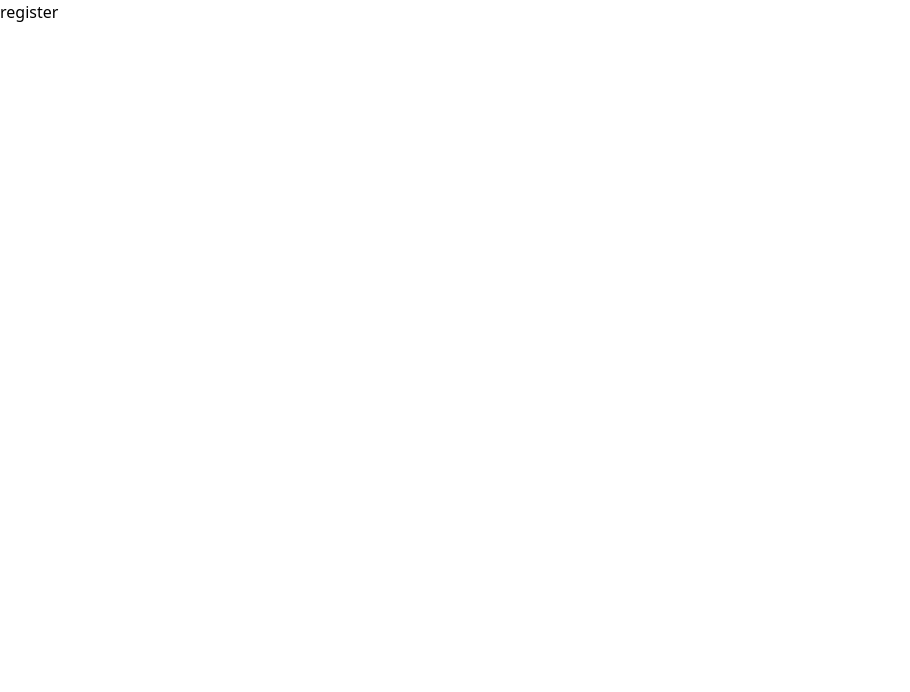
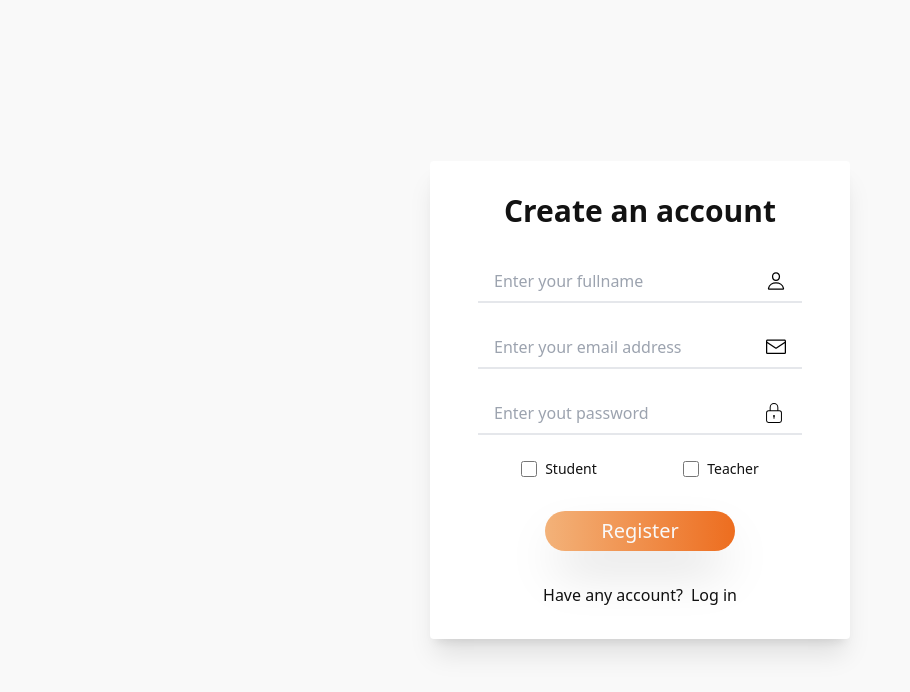
Before and after one commit to viko4kka/StudentLogBook, a React (Vite) app: page /register in a window 1280 px wide. Shown: the top 692 px of the page, without its empty margins (0-910 px from the left). Built offline with nearby package versions, Linux system fonts and the light colour scheme.

Commit message:
add login page design & register page

```diff
--- a/package.json
+++ b/package.json
@@ -12,7 +12,8 @@
   "dependencies": {
     "react": "^18.2.0",
     "react-dom": "^18.2.0",
-    "react-hook-form": "^7.54.1",
+    "react-hook-form": "^7.54.2",
+    "react-icons": "^5.4.0",
     "react-router-dom": "^6.28.0"
   },
   "devDependencies": {
--- a/src/App.jsx
+++ b/src/App.jsx
@@ -11,6 +11,7 @@ function App() {
 	return (
 		<BrowserRouter>
 			<Routes>
+				{/* <Route index element={<Login />} /> */}
 				<Route path="login" element={<Login />} />
 				<Route path="register" element={<Register />} />
 				<Route path="dashboard" element={<Dashboard />} />
--- a/src/features/authentication/LoginForm.jsx
+++ b/src/features/authentication/LoginForm.jsx
@@ -1,17 +1,63 @@
+import { Link } from "react-router-dom";
+
+import { GoMail } from "react-icons/go";
+import { CiLock } from "react-icons/ci";
+
 function LoginForm() {
 	return (
-		<div>
-			<h4>Log in</h4>
-			<form>
-				<div>
-					<label>Email address</label>
-					<input type="email" />
+		<div className="bg-white shadow-xl w-full max-w-[420px] flex flex-col justify-center items-center rounded  py-8 px-12">
+			<h4 className="text-secondBlack text-3xl font-semibold mb-4">Log in</h4>
+			<form className=" flex flex-col items-center justify-between w-full gap-y-1">
+				<div className="my-2 w-full group">
+					<div className="flex items-center border-b-2 py-2 px-4 focus-within:border-mainColor transition duration-300">
+						<input
+							type="email"
+							placeholder="Enter your email address"
+							className="w-full focus:outline-none"
+						/>
+						<span className="flex-shrink-0 text-xl transition duration-300  group-focus-within:text-mainColor">
+							<GoMail className="icon" />
+						</span>
+					</div>
 				</div>
-				<div>
-					<label>Password</label>
-					<input type="password" />
+				<div className="my-2 w-full group">
+					<div className="flex flex-row flex-shrink items-center border-b-2  w-full py-2 px-4 focus-within:border-mainColor transition duration-300">
+						<input
+							type="password"
+							placeholder="Enter yout password"
+							className=" w-full focus:outline-none"
+						/>
+
+						<span className="flex-shrink-0 text-2xl transition duration-300  group-focus-within:text-mainColor">
+							<CiLock />
+						</span>
+					</div>
+				</div>
+				<div className="flex flex-row justify-between items-center w-full mt-4">
+					<div className="flex flex-row items-center space-x-2">
+						<input type="checkbox" className="w-4 h-4 accent-mainColor  " />
+						<label className="text-secondBlack text-sm">Remember me</label>
+					</div>
+					<Link
+						to="https://www.google.com"
+						className="text-secondBlack text-sm hover:underline transition duration-300 ">
+						Forgot password?
+					</Link>
+				</div>
+				<div className="flex flex-col justify-center items-center  mt-8 w-full ">
+					<button className="text-xl px-14 py-1.5 before:ease relative overflow-hidden bg-gradient-to-r rounded-full font-medium  from-hoverMainColor to-firstGradientMainColor text-secondWhite shadow-2xl transition-all before:absolute before:right-0 before:top-0 before:h-12 before:w-6 before:translate-x-12 before:rotate-6 before:bg-white before:opacity-10 before:duration-700 hover:before:-translate-x-40">
+						Login
+					</button>
 				</div>
 			</form>
+			<div className="flex flex-row items-center justify-between gap-x-2 mt-8">
+				<p className="text-secondBlack">Don&apos;t have an account?</p>
+				<div>
+					<button className="text-secondBlack font-medium hover:text-mainColor transition duration-300">
+						Register
+					</button>
+				</div>
+			</div>
 		</div>
 	);
 }
--- a/src/features/authentication/RegisterForm.jsx
+++ b/src/features/authentication/RegisterForm.jsx
@@ -0,0 +1,80 @@
+import { Link } from "react-router-dom";
+
+import { IoPersonOutline } from "react-icons/io5";
+
+import { GoMail } from "react-icons/go";
+import { CiLock } from "react-icons/ci";
+
+function RegisterForm() {
+	return (
+		<div className="bg-white shadow-xl w-full max-w-[420px] flex flex-col justify-center items-center rounded  py-8 px-12">
+			<h4 className="text-secondBlack text-3xl font-semibold mb-6">
+				Create an account
+			</h4>
+			<form className=" flex flex-col items-center justify-between w-full gap-y-2">
+				<div className="my-2 w-full group">
+					<div className="flex items-center border-b-2 py-2 px-4 focus-within:border-mainColor transition duration-300">
+						<input
+							type="text"
+							placeholder="Enter your fullname"
+							className="w-full focus:outline-none"
+						/>
+						<span className="flex-shrink-0 text-xl transition duration-300  group-focus-within:text-mainColor">
+							<IoPersonOutline />
+						</span>
+					</div>
+				</div>
+				<div className="my-2 w-full group">
+					<div className="flex items-center border-b-2 py-2 px-4 focus-within:border-mainColor transition duration-300">
+						<input
+							type="email"
+							placeholder="Enter your email address"
+							className="w-full focus:outline-none"
+						/>
+						<span className="flex-shrink-0 text-xl transition duration-300  group-focus-within:text-mainColor">
+							<GoMail className="icon" />
+						</span>
+					</div>
+				</div>
+				<div className="my-2 w-full group">
+					<div className="flex flex-row flex-shrink items-center border-b-2  w-full py-2 px-4 focus-within:border-mainColor transition duration-300">
+						<input
+							type="password"
+							placeholder="Enter yout password"
+							className=" w-full focus:outline-none"
+						/>
+
+						<span className="flex-shrink-0 text-2xl transition duration-300  group-focus-within:text-mainColor">
+							<CiLock />
+						</span>
+					</div>
+				</div>
+				<div className="flex flex-row justify-around items-center w-full mt-2">
+					<div className="flex flex-row items-center space-x-2">
+						<input type="checkbox" className="w-4 h-4 accent-mainColor  " />
+						<label className="text-secondBlack text-sm">Student</label>
+					</div>
+					<div className="flex flex-row items-center space-x-2">
+						<input type="checkbox" className="w-4 h-4 accent-mainColor  " />
+						<label className="text-secondBlack text-sm">Teacher</label>
+					</div>
+				</div>
+				<div className="flex flex-col justify-center items-center  mt-6 w-full ">
+					<button className="text-xl px-14 py-1.5 before:ease relative overflow-hidden bg-gradient-to-r rounded-full font-medium  from-hoverMainColor to-firstGradientMainColor text-secondWhite shadow-2xl transition-all before:absolute before:right-0 before:top-0 before:h-12 before:w-6 before:translate-x-12 before:rotate-6 before:bg-white before:opacity-10 before:duration-700 hover:before:-translate-x-40">
+						Register
+					</button>
+				</div>
+			</form>
+			<div className="flex flex-row items-center justify-between gap-x-2 mt-8">
+				<p className="text-secondBlack">Have any account? </p>
+				<div>
+					<button className="text-secondBlack font-medium hover:text-mainColor transition duration-300">
+						Log in
+					</button>
+				</div>
+			</div>
+		</div>
+	);
+}
+
+export default RegisterForm;
--- a/src/pages/Dashboard.jsx
+++ b/src/pages/Dashboard.jsx
@@ -0,0 +1,9 @@
+function Dashboard() {
+    return (
+        <div>
+            dashboard
+        </div>
+    )
+}
+
+export default Dashboard
--- a/src/pages/Login.jsx
+++ b/src/pages/Login.jsx
@@ -1,9 +1,11 @@
+import LoginForm from "../features/authentication/LoginForm";
+
 function Login() {
-    return (
-        <div>
-
-        </div>
-    )
+	return (
+		<div className="bg-secondWhite h-screen flex justify-center items-center">
+			<LoginForm />
+		</div>
+	);
 }
 
-export default Login
+export default Login;
--- a/src/pages/Register.jsx
+++ b/src/pages/Register.jsx
@@ -1,9 +1,11 @@
+import RegisterForm from "../features/authentication/RegisterForm";
+
 function Register() {
-    return (
-        <div>
-            register
-        </div>
-    )
+	return (
+		<div className="bg-secondWhite h-screen flex justify-center items-center">
+			<RegisterForm />
+		</div>
+	);
 }
 
-export default Register
+export default Register;
--- a/tailwind.config.js
+++ b/tailwind.config.js
@@ -2,7 +2,15 @@
 export default {
 	content: ["./index.html", "./src/**/*.{js,ts,jsx,tsx}"],
 	theme: {
-		extend: {},
+		extend: {
+			colors: {
+				secondWhite: "#F9F9F9",
+				secondBlack: "#121212",
+				mainColor: "#E97510",
+				hoverMainColor: "#F3B279",
+				firstGradientMainColor: "#ED6D1F",
+			},
+		},
 	},
 	plugins: [],
 };
```
Also changed, not shown: 1 other file (tests, documents, lock files or other folders).
